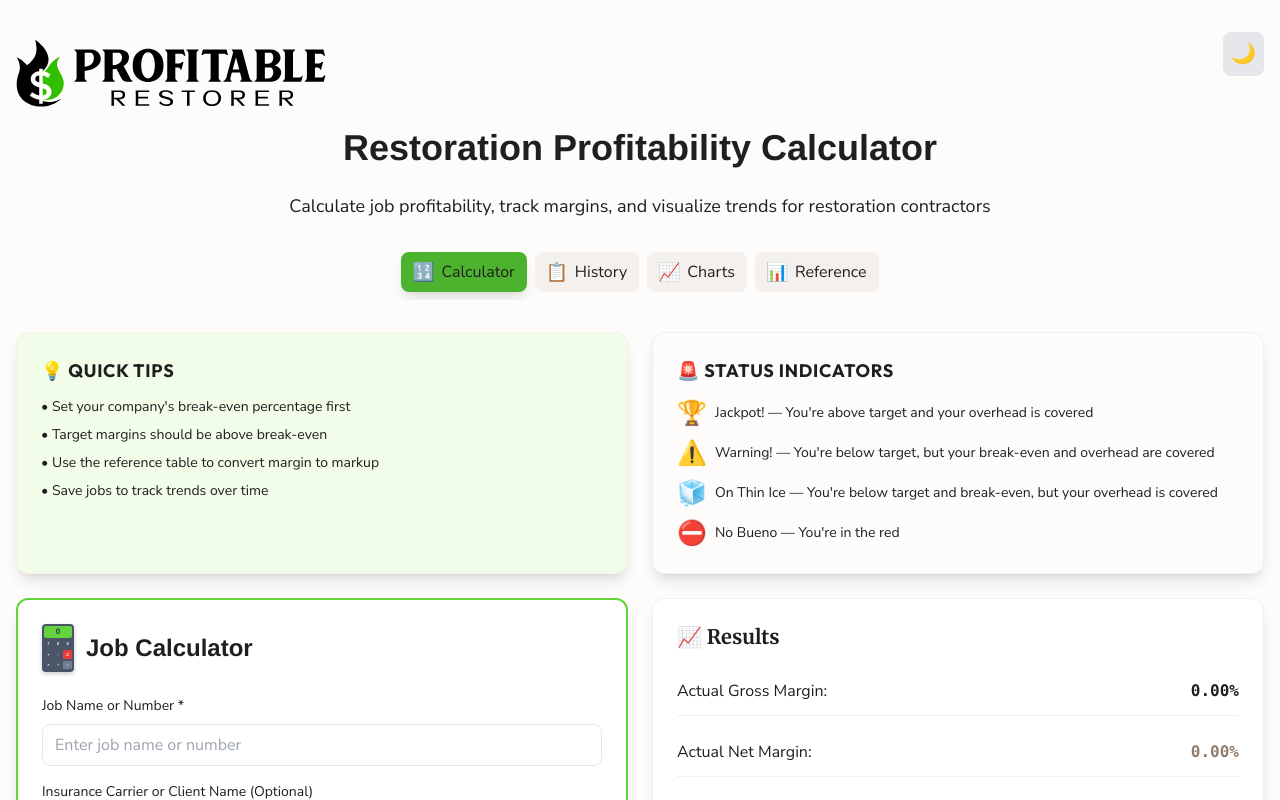
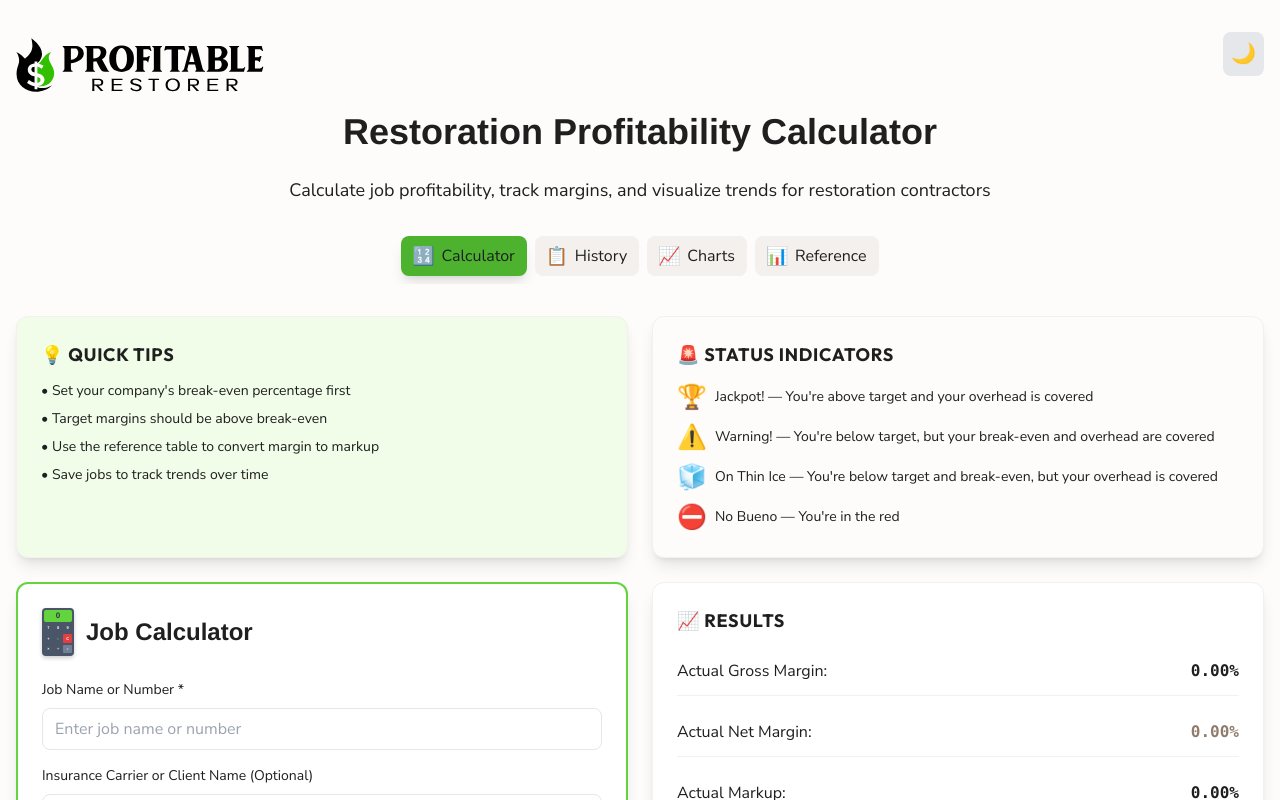
Before and after one commit to KayFernPR/Division-Calculator, a React (Vite) app: page / in a window 1280 px wide. Shown: the top 800 px of the page. Built offline with nearby package versions, Linux system fonts and the light colour scheme.

Commit message:
shrink logo

```diff
--- a/src/App.jsx
+++ b/src/App.jsx
@@ -76,7 +76,7 @@ function App() {
         {/* Header */}
         <header className="mb-8">
           <div className="flex justify-between items-start mb-4">
-            <img src="/logo.svg" alt="Brand Logo" className="h-20 w-auto"
+            <img src="/logo.svg" alt="Brand Logo" className="h-16 w-auto"
                  onError={(e) => { if (e.currentTarget.getAttribute('data-fallback') !== 'png') { e.currentTarget.setAttribute('data-fallback','png'); e.currentTarget.src = '/logo.png'; } else { e.currentTarget.style.display='none'; } }} />
             <ThemeToggle darkMode={darkMode} setDarkMode={setDarkMode} />
           </div>
--- a/src/components/Calculator.jsx
+++ b/src/components/Calculator.jsx
@@ -720,7 +720,7 @@ const Calculator = ({ onAddJob }) => {
 
         {/* Results - Right */}
         <div className="card">
-        <h3 className="text-xl font-bold mb-4 font-title" style={{color: '#1F1F1F'}}>
+        <h3 className="text-lg font-semibold mb-3 font-subheader" style={{color: '#1F1F1F'}}>
           📈 Results
         </h3>
 
```
